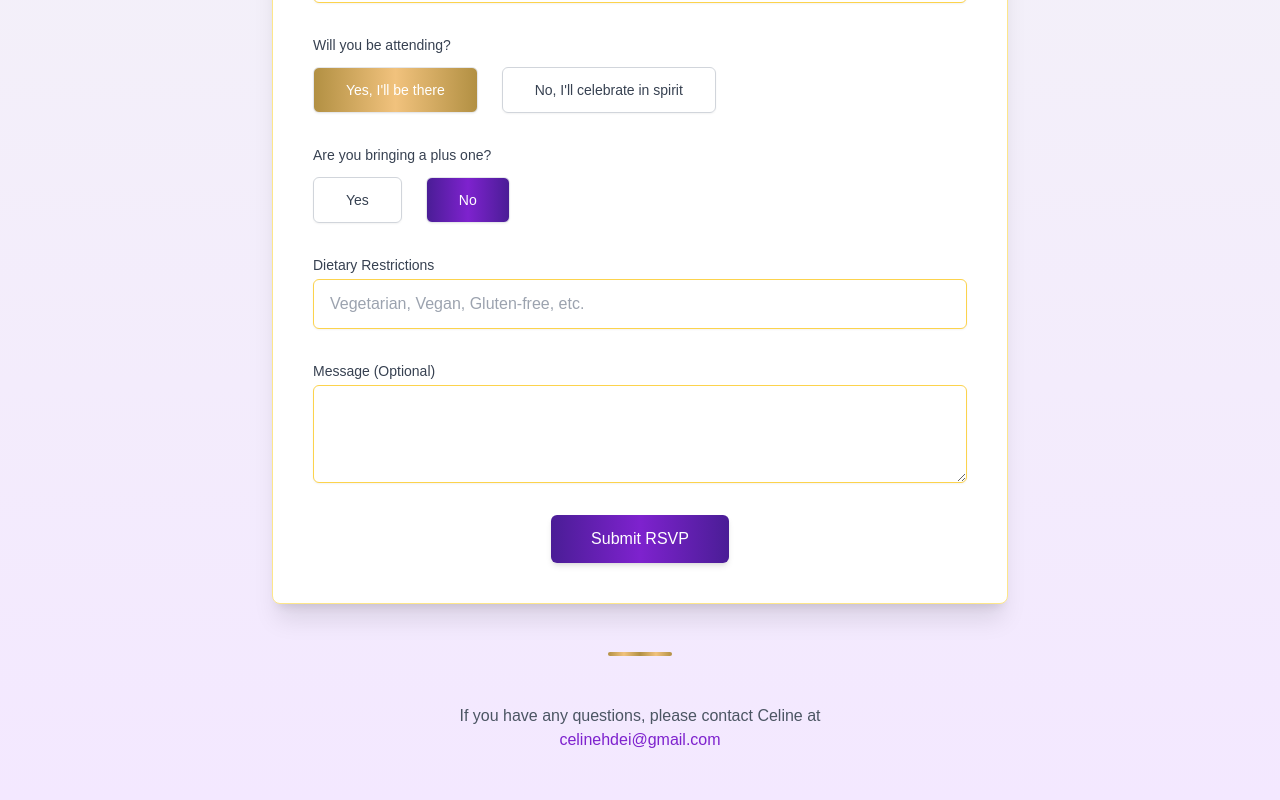
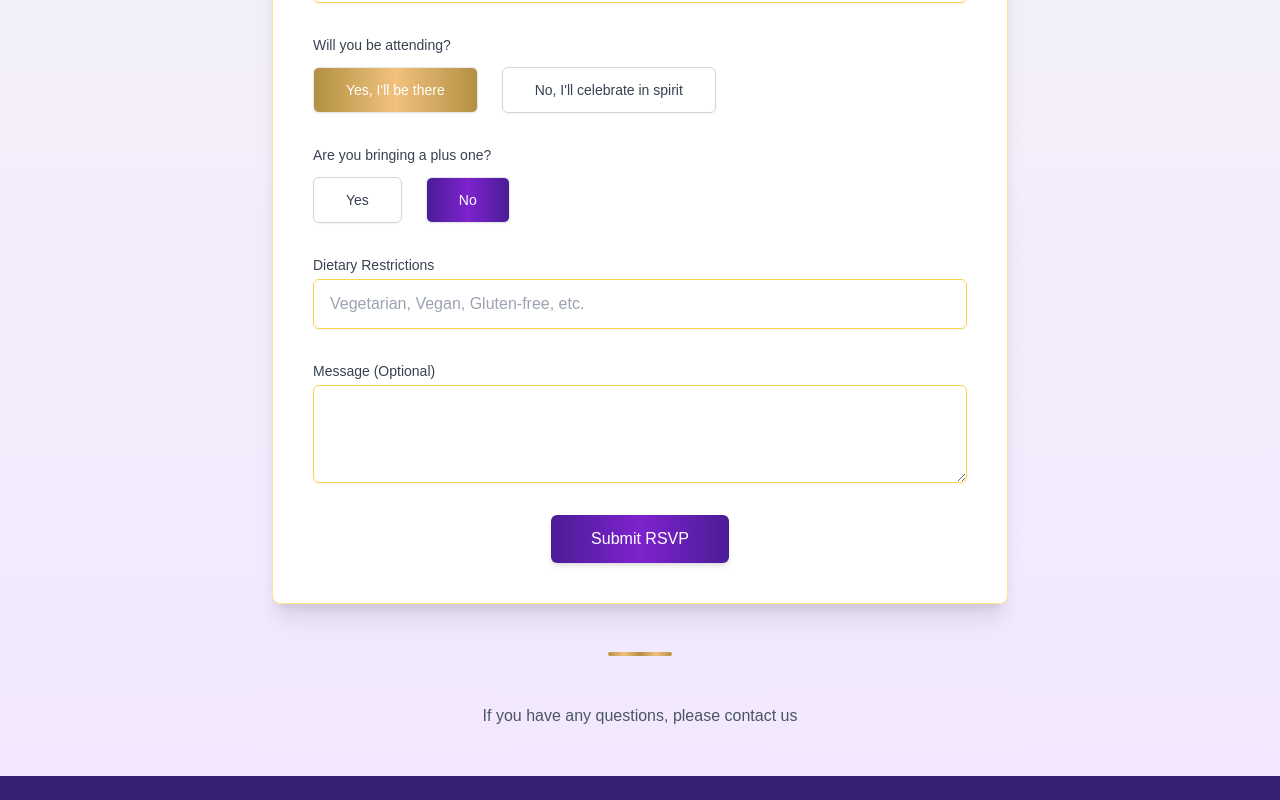
Before and after one commit to boakyeni/nanas-wedding, a Next.js app: page /rsvp in a window 1280 px wide. Shown: the part 446-1246 px from the top of the page. After the commit the page ends 1222 px from the top, so only its background shows below. Built offline with nearby package versions, Linux system fonts and the light colour scheme.

Commit message:
no more email

```diff
--- a/src/app/components/RSVP.js
+++ b/src/app/components/RSVP.js
@@ -247,8 +247,8 @@ const RSVP = () => {
                 </div>
 
                 <div className="mt-12 text-center text-gray-600">
-                    <p>If you have any questions, please contact Celine at</p>
-                    <p className="text-purple-700 font-medium">celinehdei@gmail.com</p>
+                    <p>If you have any questions, please contact us</p>
+                    <p className="text-purple-700 font-medium"></p>
                 </div>
             </div>
         </div>
```
